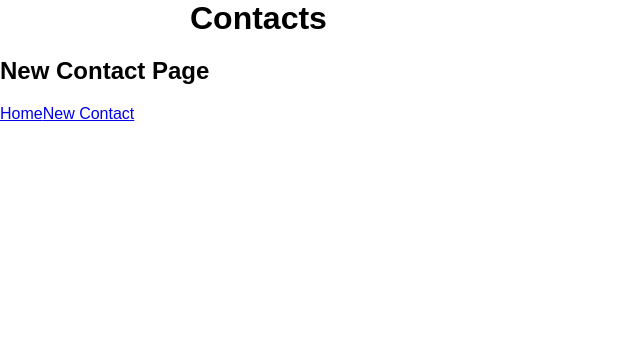
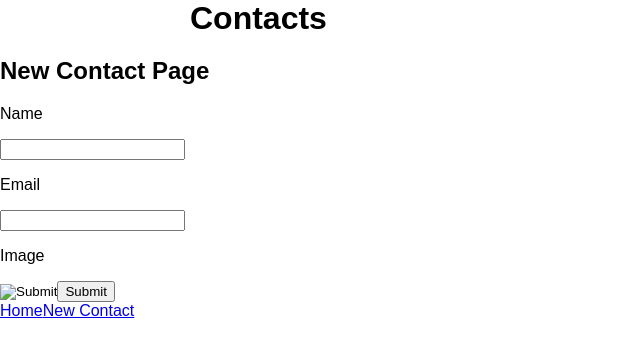
Before and after one commit to ga-wdi-exercises/checkpoint-react, a React (Create React App) app: page /new-contact in a window 1280 px wide. Shown: the top 354 px of the page, without its empty margins (0-640 px from the left). Built offline with nearby package versions, Linux system fonts and the light colour scheme.

Commit message:
add form to new contact page

```diff
--- a/src/components/NewContact/NewContact.js
+++ b/src/components/NewContact/NewContact.js
@@ -3,10 +3,19 @@ import React, { Component } from 'react';
 class NewContact extends Component {
     render(){
         return(
+            <div>
             <h1>New Contact Page</h1>
-
-
-        )
+            <form>
+            <p>Name</p>
+                <input type="text" />
+            <p>Email</p>
+                <input type="Email" />
+            <p>Image</p>
+                <input type="Image" />
+            <button type="submit">Submit</button>
+            </form>
+            </div>
+        );
     }
 }
 
```
